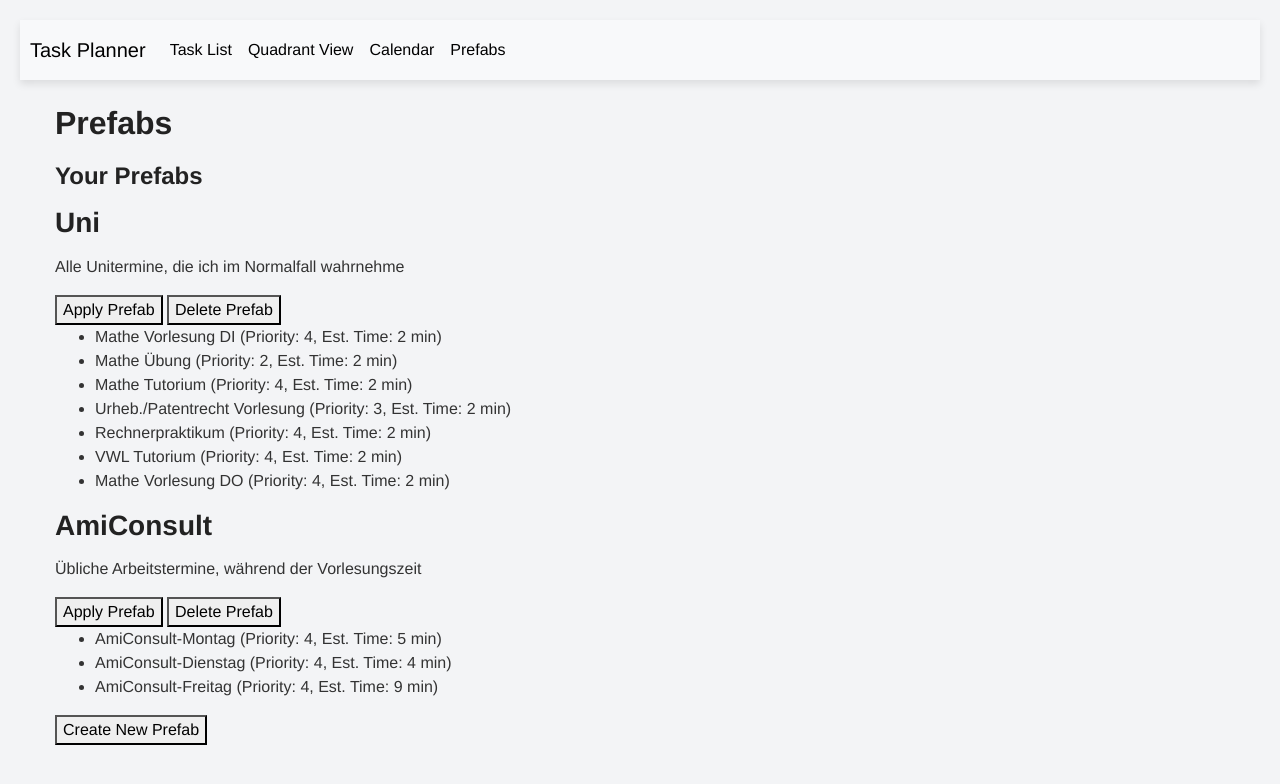
After one commit to DennyOdin/planer-project, a Flask app: page /prefabs in a window 1280 px wide. The commit adds this page. Shown: the top 784 px of the page. Run offline with Flask 3, Linux system fonts and the light colour scheme; some libraries are stand-ins or nearby versions.

Commit message:
Added prefabs and fixed minor bugs. See backlog for future tasks and bugfixes

```diff
--- a/app/routes.py
+++ b/app/routes.py
@@ -1,7 +1,7 @@
 # This files function is to define routes for viewing, creating, updating and deleteing tasks
-
 from flask import Blueprint, render_template, request, redirect, url_for, flash, jsonify
-from .models import Task, db
+from sqlalchemy.orm.exc import NoResultFound  # Add this import
+from .models import Task, db, Prefab, PrefabTask
 from datetime import datetime
 
 main = Blueprint('main', __name__)
@@ -211,3 +211,108 @@ def update_task_duration(task_id):
     except (ValueError, TypeError) as e:
         db.session.rollback()
         return jsonify({"success": False, "error": f"Error updating duration: {str(e)}"}), 400
+
+@main.route('/prefabs', methods=['GET', 'POST'])
+def prefabs():
+    if request.method == 'POST':
+        # Use request.get_json() for JSON data
+        data = request.get_json()
+
+        # Validate input data
+        if not data:
+            return jsonify({'success': False, 'message': 'No data provided'}), 400
+
+        # Check if required fields are present
+        if not data.get('name'):
+            return jsonify({'success': False, 'message': 'Prefab name is required'}), 400
+
+        # Create new prefab
+        prefab = Prefab(
+            name=data['name'],
+            description=data.get('description', '')
+        )
+
+        # Create prefab tasks
+        for task_data in data.get('tasks', []):
+            prefab_task = PrefabTask(
+                title=task_data.get('title', ''),
+                description=task_data.get('description', ''),
+                estimated_time=int(task_data.get('estimated_time', 1)),
+                priority=int(task_data.get('priority', 3))  # Default to medium priority
+            )
+            prefab.tasks.append(prefab_task)
+
+        try:
+            db.session.add(prefab)
+            db.session.commit()
+            return jsonify({'success': True, 'message': 'Prefab created successfully.'}), 201
+        except Exception as e:
+            db.session.rollback()
+            return jsonify({'success': False, 'message': str(e)}), 500
+
+    # For GET, return all prefabs
+    prefabs = Prefab.query.all()
+    return render_template('prefabs.html', prefabs=prefabs)
+
+@main.route('/prefabs/<int:prefab_id>', methods=['GET'])
+def get_prefab(prefab_id):
+    """Retrieve details of a specific prefab"""
+    try:
+        prefab = Prefab.query.get_or_404(prefab_id)
+        return jsonify({
+            'id': prefab.id,
+            'name': prefab.name,
+            'description': prefab.description,
+            'tasks': [
+                {
+                    'title': task.title,
+                    'description': task.description,
+                    'priority': task.priority,
+                    'estimated_time': task.estimated_time
+                } for task in prefab.tasks
+            ]
+        })
+    except Exception as e:
+        return jsonify({'success': False, 'message': str(e)}), 404
+
+@main.route('/apply_prefab/<int:prefab_id>', methods=['POST'])
+def apply_prefab(prefab_id):
+    """Apply a prefab to create tasks"""
+    try:
+        # Retrieve the prefab
+        prefab = Prefab.query.get_or_404(prefab_id)
+
+        # Create tasks from prefab
+        created_tasks = []
+        for prefab_task in prefab.tasks:
+            task = Task(
+                title=prefab_task.title,
+                description=prefab_task.description,
+                estimated_time=prefab_task.estimated_time,
+                priority=prefab_task.priority,
+                status="to do"  # Set default status
+            )
+            db.session.add(task)
+            created_tasks.append(task)
+
+        db.session.commit()
+        return jsonify({
+            'success': True,
+            'message': f'{len(created_tasks)} tasks created from prefab',
+            'tasks_created': len(created_tasks)
+        })
+    except Exception as e:
+        db.session.rollback()
+        return jsonify({'success': False, 'message': str(e)}), 500
+
+@main.route('/delete_prefab/<int:prefab_id>', methods=['DELETE'])
+def delete_prefab(prefab_id):
+    """Delete a specific prefab"""
+    try:
+        prefab = Prefab.query.get_or_404(prefab_id)
+        db.session.delete(prefab)
+        db.session.commit()
+        return jsonify({'success': True, 'message': 'Prefab deleted successfully'})
+    except Exception as e:
+        db.session.rollback()
+        return jsonify({'success': False, 'message': str(e)}), 500
--- a/app/templates/layout.html
+++ b/app/templates/layout.html
@@ -28,6 +28,9 @@
                 <li class="nav-item">
                     <a class="nav-link" href="{{ url_for('main.calendar_view') }}">Calendar</a>
                 </li>
+                <li class="nav-item">
+                    <a class="nav-link" href="{{ url_for('main.prefabs') }}">Prefabs</a>
+                </li>
             </ul>
         </div>
     </nav>
--- /dev/null
+++ b/app/templates/prefabs.html
@@ -0,0 +1,198 @@
+{% extends "layout.html" %}
+
+{% block title %}
+Prefabs
+{% endblock %}
+
+{% block main %}
+<h1>Prefabs</h1>
+
+
+<!-- Prefab List -->
+<div class="prefab-list">
+    <h2>Your Prefabs</h2>
+    {% if prefabs %}
+        {% for prefab in prefabs %}
+        <div class="prefab-item" id="prefab-{{ prefab.id }}">
+            <h3>{{ prefab.name }}</h3>
+            <p>{{ prefab.description or 'No description available.' }}</p>
+            <button class="apply-prefab" data-id="{{ prefab.id }}">Apply Prefab</button>
+            <button class="delete-prefab" data-id="{{ prefab.id }}">Delete Prefab</button>
+            <ul>
+                {% for task in prefab.tasks %}
+                <li>
+                    {{ task.title }}
+                    (Priority: {{ task.priority or 'N/A' }},
+                    Est. Time: {{ task.estimated_time or '1' }} min)
+                </li>
+                {% endfor %}
+            </ul>
+        </div>
+        {% endfor %}
+    {% else %}
+        <p>No prefabs created yet.</p>
+    {% endif %}
+</div>
+
+<!-- Create Prefab Button -->
+<button id="create-prefab-button">Create New Prefab</button>
+
+<!-- Create Prefab Modal -->
+<div id="create-prefab-modal" class="modal">
+    <div class="modal-content">
+        <span class="close">&times;</span>
+        <h2>Create New Prefab</h2>
+        <form id="create-prefab-form">
+            <label for="name">Prefab Name</label>
+            <input type="text" id="name" name="name" required>
+
+            <label for="description">Description</label>
+            <textarea id="description" name="description"></textarea>
+
+            <h3>Tasks</h3>
+            <div id="prefab-tasks"></div>
+            <button type="button" id="add-task-button">Add Task</button>
+
+            <button type="submit">Save Prefab</button>
+        </form>
+    </div>
+</div>
+
+<script>
+document.addEventListener('DOMContentLoaded', () => {
+    // Modal Handling
+    const modal = document.getElementById('create-prefab-modal');
+    const createPrefabButton = document.getElementById('create-prefab-button');
+    const closeModal = document.querySelector('.close');
+
+    createPrefabButton.onclick = () => modal.style.display = 'block';
+    closeModal.onclick = () => modal.style.display = 'none';
+    window.onclick = (event) => {
+        if (event.target == modal) modal.style.display = 'none';
+    };
+
+    // Adding Tasks to Prefab
+    const prefabTasksContainer = document.getElementById('prefab-tasks');
+    const addTaskButton = document.getElementById('add-task-button');
+
+    addTaskButton.onclick = () => {
+        const taskHtml = `
+            <div class="prefab-task">
+                <input type="text" name="title" placeholder="Task Title" required>
+                <textarea name="description" placeholder="Task Description"></textarea>
+                <label>Priority:
+                    <select name="priority">
+                        <option value="1">1 (Lowest)</option>
+                        <option value="2">2</option>
+                        <option value="3">3 (Medium)</option>
+                        <option value="4">4</option>
+                        <option value="5">5 (Highest)</option>
+                    </select>
+                </label>
+                <label>Estimated Time (minutes):
+                    <input type="number" name="estimated_time" value="1" min="1" step="1">
+                </label>
+                <button type="button" class="remove-task">Remove</button>
+            </div>`;
+        prefabTasksContainer.insertAdjacentHTML('beforeend', taskHtml);
+    };
+
+    // Remove Task
+    prefabTasksContainer.addEventListener('click', (e) => {
+        if (e.target.classList.contains('remove-task')) {
+            e.target.closest('.prefab-task').remove();
+        }
+    });
+
+    // Save Prefab
+    const createPrefabForm = document.getElementById('create-prefab-form');
+    createPrefabForm.onsubmit = async (e) => {
+        e.preventDefault();
+
+        const tasks = [];
+        const prefabTasks = document.querySelectorAll('.prefab-task');
+
+        prefabTasks.forEach(taskElement => {
+            const task = {
+                title: taskElement.querySelector('input[name="title"]').value,
+                description: taskElement.querySelector('textarea[name="description"]').value,
+                priority: taskElement.querySelector('select[name="priority"]').value,
+                estimated_time: taskElement.querySelector('input[name="estimated_time"]').value
+            };
+            tasks.push(task);
+        });
+
+        const prefabData = {
+            name: document.getElementById('name').value,
+            description: document.getElementById('description').value,
+            tasks: tasks
+        };
+
+        try {
+            const response = await fetch('/prefabs', {
+                method: 'POST',
+                headers: {
+                    'Content-Type': 'application/json'
+                },
+                body: JSON.stringify(prefabData)
+            });
+
+            const result = await response.json();
+            if (result.success) {
+                alert('Prefab created successfully!');
+                window.location.reload();
+            } else {
+                alert('Error creating prefab: ' + result.message);
+            }
+        } catch (error) {
+            console.error('Error:', error);
+            alert('Failed to create prefab. Please try again.');
+        }
+    };
+
+    // Apply Prefab
+    const applyPrefabButtons = document.querySelectorAll('.apply-prefab');
+    applyPrefabButtons.forEach(button => {
+        button.onclick = async () => {
+            const prefabId = button.getAttribute('data-id');
+            try {
+                const response = await fetch(`/apply_prefab/${prefabId}`, {
+                    method: 'POST'
+                });
+                const result = await response.json();
+                if (result.success) {
+                    alert('Prefab applied successfully!');
+                    window.location.reload();
+                } else {
+                    alert('Error applying prefab: ' + result.message);
+                }
+            } catch (error) {
+                console.error('Error:', error);
+                alert('Failed to apply prefab. Please try again.');
+            }
+        };
+    });
+    // Deleting Prefabs
+    document.querySelectorAll('.delete-prefab').forEach(button => {
+        button.addEventListener('click', (event) => {
+            const prefabId = event.target.dataset.id;
+            if (confirm('Are you sure you want to delete this prefab?')) {
+                fetch(`/delete_prefab/${prefabId}`, {
+                    method: 'DELETE',
+                })
+                .then(response => response.json())
+                .then(data => {
+                    if (data.success) {
+                        document.getElementById(`prefab-${prefabId}`).remove();
+                        alert(data.message);
+                    } else {
+                        alert(`Error: ${data.message}`);
+                    }
+                })
+                .catch(error => console.error('Error:', error));
+            }
+        });
+    });
+});
+</script>
+{% endblock %}
--- a/main.py
+++ b/main.py
@@ -1,7 +1,6 @@
-# main.py
 from app import create_app
 
 app = create_app()
 
-if __name__ == '__main__':
+if __name__ == "__main__":
     app.run(debug=True)
```
Also changed, not shown: app/__init__.py (+3 -4 lines), app/models.py (+38 -27 lines), app/templates/index.html (+15 -7 lines), app/templates/calendar.html (line endings or trailing spaces), instance/planner.db, instance/your_database.db (added).
